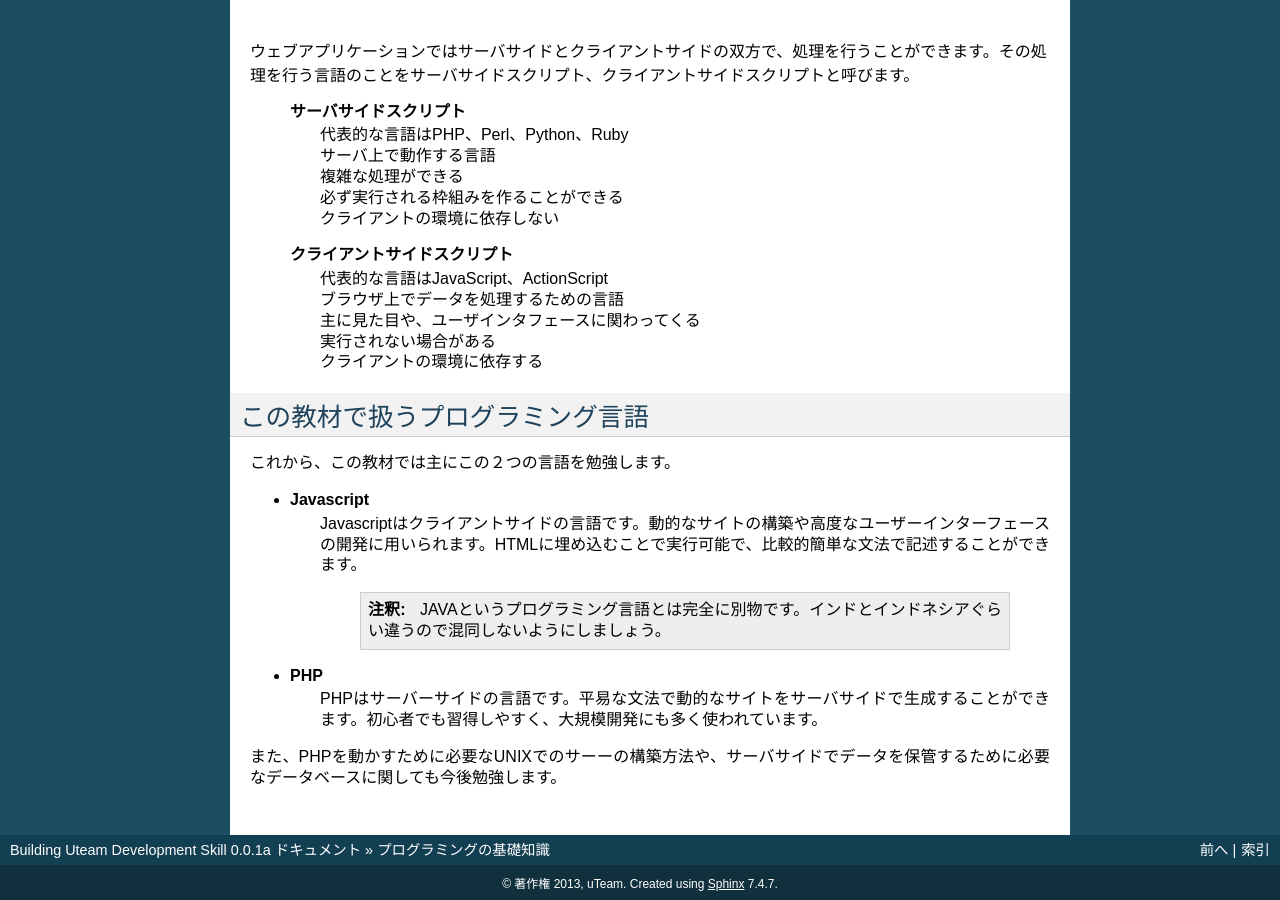
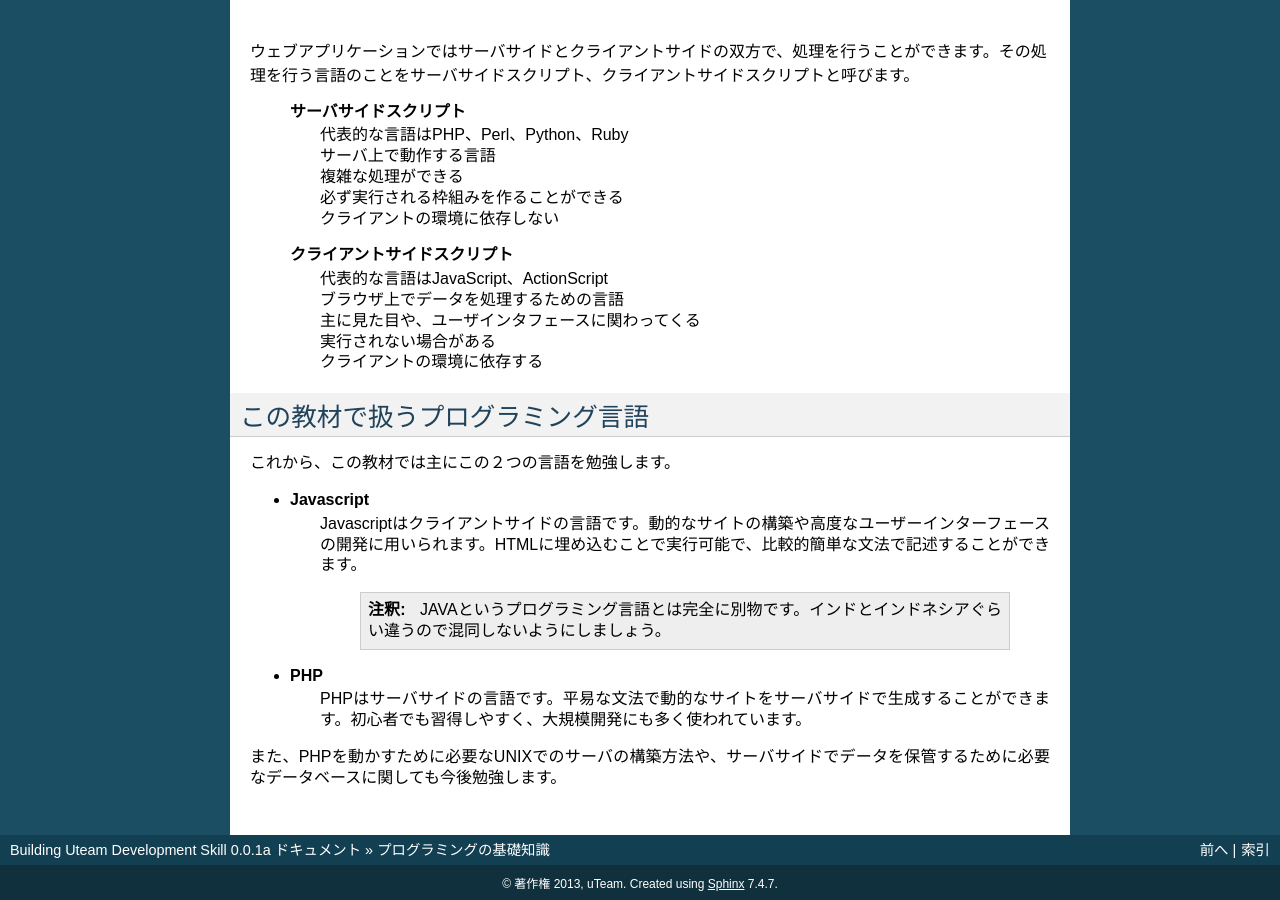
Before and after one commit to uhero-corp/buds, a Sphinx documentation site: the page built from source/6_introduction_programming.txt, in a window 1280 px wide and 900 px high, scrolled down 1879 px. Built offline with Sphinx 7.4.7, drawn with Linux system fonts in a browser that asks for light colours.

Commit message:
誤字脱字の修正

```diff
--- a/source/6_introduction_programming.txt
+++ b/source/6_introduction_programming.txt
@@ -84,8 +84,8 @@
        JAVAというプログラミング言語とは完全に別物です。インドとインドネシアぐらい違うので混同しないようにしましょう。
 
 * **PHP**
-   PHPはサーバーサイドの言語です。平易な文法で動的なサイトをサーバサイドで生成することができます。初心者でも習得しやすく、大規模開発にも多く使われています。
+   PHPはサーバサイドの言語です。平易な文法で動的なサイトをサーバサイドで生成することができます。初心者でも習得しやすく、大規模開発にも多く使われています。
 
 
 
-また、PHPを動かすために必要なUNIXでのサーーの構築方法や、サーバサイドでデータを保管するために必要なデータベースに関しても今後勉強します。
+また、PHPを動かすために必要なUNIXでのサーバの構築方法や、サーバサイドでデータを保管するために必要なデータベースに関しても今後勉強します。
```
